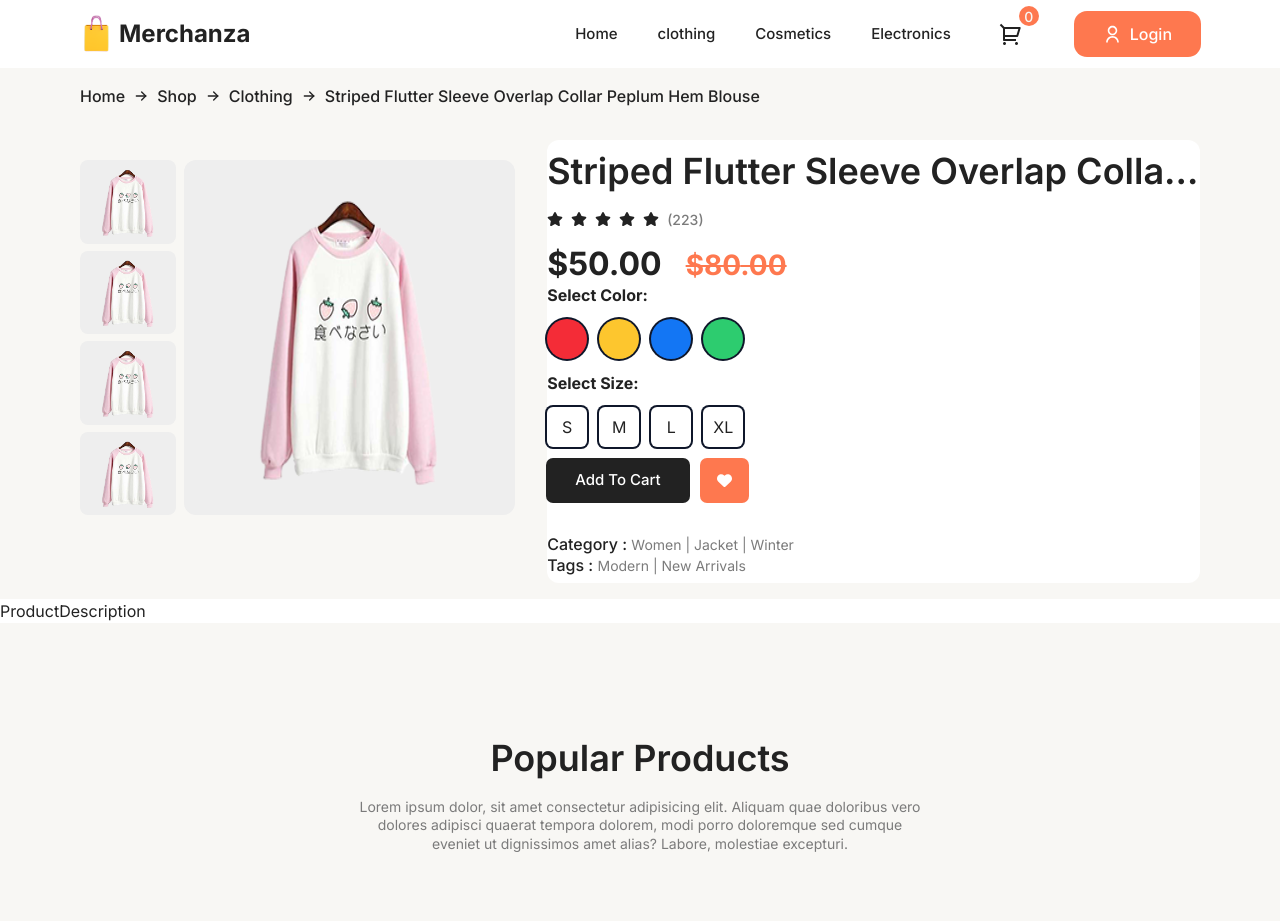
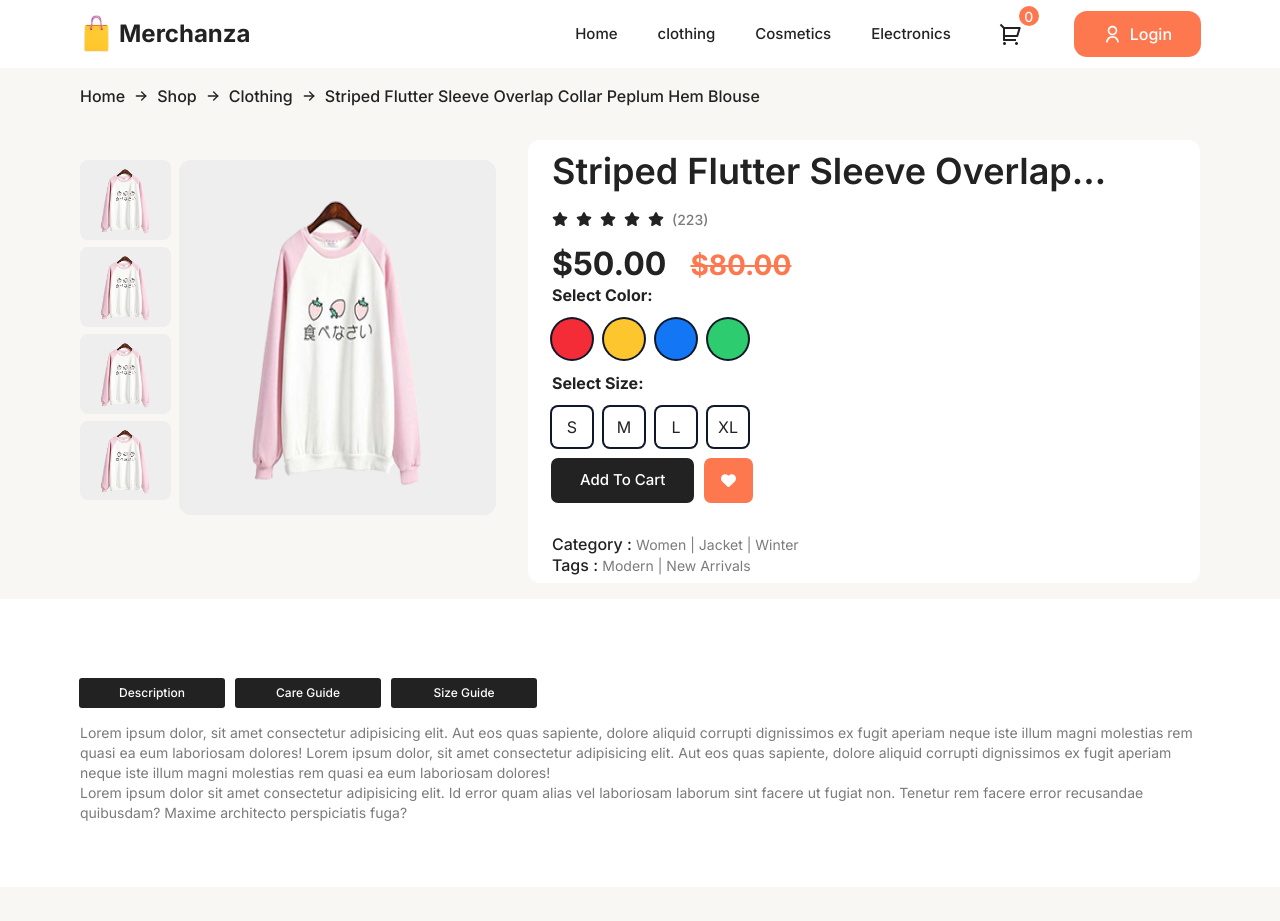
Before and after one commit to koffygeek/Merchanza, a React (Vite) app in the folder frontend/: page /product/1 in a window 1280 px wide. Shown: the top 921 px of the page. Built offline with nearby package versions, Linux system fonts and the light colour scheme; a web font is replaced by a local one.

Commit message:
end ProductDescription.jsx

```diff
--- a/frontend/src/components/ProductDescription.jsx
+++ b/frontend/src/components/ProductDescription.jsx
@@ -1,7 +1,37 @@
 import React from "react";
 
 const ProductDescription = () => {
-  return <div>ProductDescription</div>;
+  return (
+    <div className="max-padd-container mt-20">
+      <div className="flex gap-3 mb-4">
+        <button className="btn-dark rounded-sm !text-xs !py-[6px] w-36">
+          Description
+        </button>
+        <button className="btn-dark rounded-sm !text-xs !py-[6px] w-36">
+          Care Guide
+        </button>
+        <button className="btn-dark rounded-sm !text-xs !py-[6px] w-36">
+          Size Guide
+        </button>
+      </div>
+      <div className="flex flex-col pb-16">
+        <p className="text-sm">
+          Lorem ipsum dolor, sit amet consectetur adipisicing elit. Aut eos quas
+          sapiente, dolore aliquid corrupti dignissimos ex fugit aperiam neque
+          iste illum magni molestias rem quasi ea eum laboriosam dolores! Lorem
+          ipsum dolor, sit amet consectetur adipisicing elit. Aut eos quas
+          sapiente, dolore aliquid corrupti dignissimos ex fugit aperiam neque
+          iste illum magni molestias rem quasi ea eum laboriosam dolores!
+        </p>
+        <p className="text-sm">
+          Lorem ipsum dolor sit amet consectetur adipisicing elit. Id error quam
+          alias vel laboriosam laborum sint facere ut fugiat non. Tenetur rem
+          facere error recusandae quibusdam? Maxime architecto perspiciatis
+          fuga?
+        </p>
+      </div>
+    </div>
+  );
 };
 
 export default ProductDescription;
--- a/frontend/src/components/ProductDisplay.jsx
+++ b/frontend/src/components/ProductDisplay.jsx
@@ -39,7 +39,7 @@ const ProductDisplay = (props) => {
         </div>
       </div>
       {/* right side */}
-      <div className="flex-col flex xl:flex-[1.5] bg-white py-2 rounded-xl">
+      <div className="flex-col flex xl:flex-[1.5] bg-white px-6 py-2 rounded-xl">
         <h3 className="h3 sm:line-clamp-1">{product.name}</h3>
         <div className="flex items-start gap-x-2 medium-16">
           <FaStar />
```
